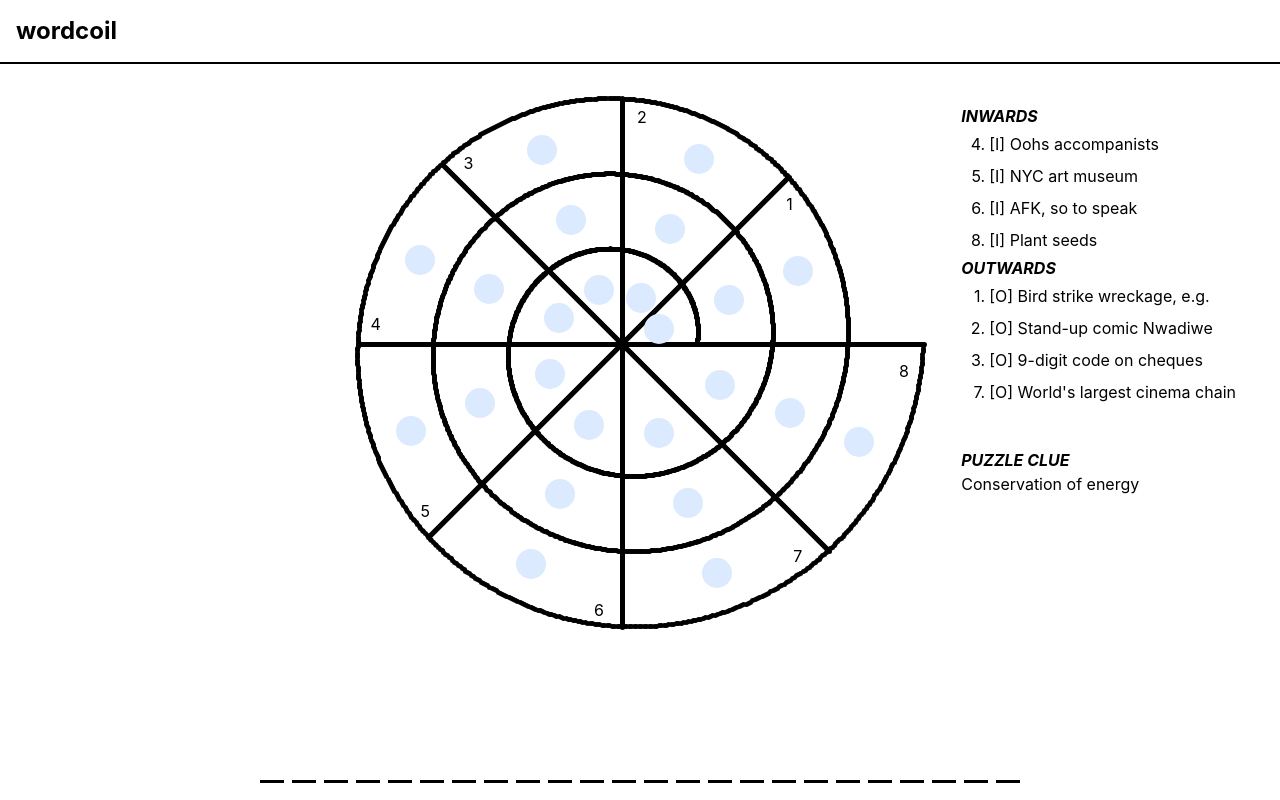
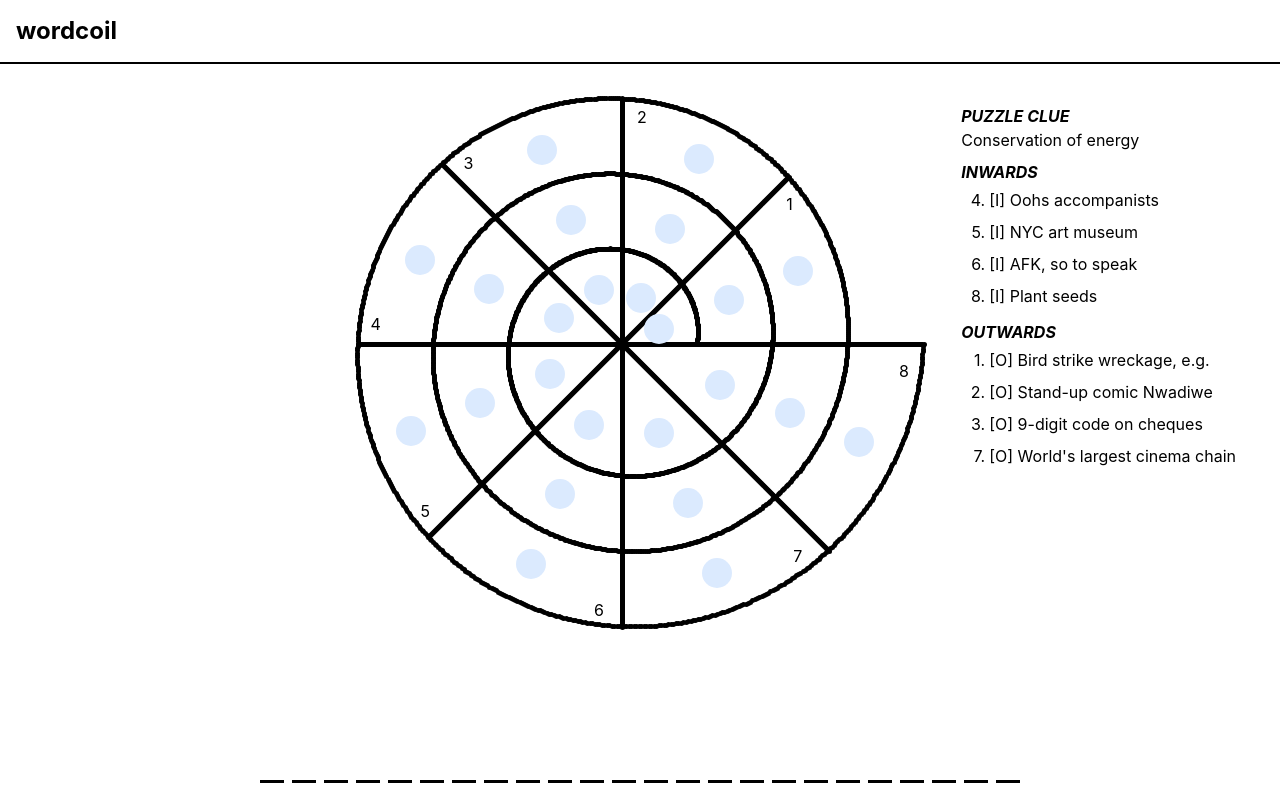
Before and after one commit to zachm01/wordcoil, a React (Vite) app: page / in a window 1280 px wide. Built offline with nearby package versions, Linux system fonts and the light colour scheme.

Commit message:
Consolidate puzzle theme clue under a clue direction

```diff
--- a/src/components/clue_display.tsx
+++ b/src/components/clue_display.tsx
@@ -7,17 +7,17 @@ export function ClueDisplay(props: {puzzleContext: PuzzleContext}) {
 
   return (
     <div className="flex flex-col justify-center">
-      <div className="flex flex-col justify-center m-10">
+      <div className="flex flex-col justify-center gap-y-2 m-10">
         {
           directions.map(direction => {
             return (
-              <>
+              <div>
                 <div className="font-bold italic">
                   {direction.toUpperCase()}
                 </div>
                 {
                   puzzle.clues.filter(clue => clue.direction === direction).map(clue => {
-                    if (clue.number === 0) { return }
+                    if (clue.number === 0) { return (<>{clue.text}</>) }
 
                     const highlighted = props.puzzleContext.selectedLetter == clue.char ||
                     props.puzzleContext.selectedLetter == clue.char - 8 ||
@@ -42,22 +42,6 @@ export function ClueDisplay(props: {puzzleContext: PuzzleContext}) {
                     )
                   })
                 }
-              </>
-            )
-          })
-        }
-      </div>
-      <div className="flex flex-col justify-center mx-10">
-        {
-          puzzle.clues.map(clue => {
-            if (clue.number !== 0) { return }
-
-            return (
-              <div>
-                <div className="font-bold italic">
-                  PUZZLE CLUE
-                </div>
-                {clue.text}
               </div>
             )
           })
--- a/src/puzzle.json
+++ b/src/puzzle.json
@@ -9,7 +9,7 @@
   "clues": [
     {
       "char": -1,
-      "direction": "",
+      "direction": "PUZZLE CLUE",
       "number": 0,
       "text": "Conservation of energy"
     },
```
